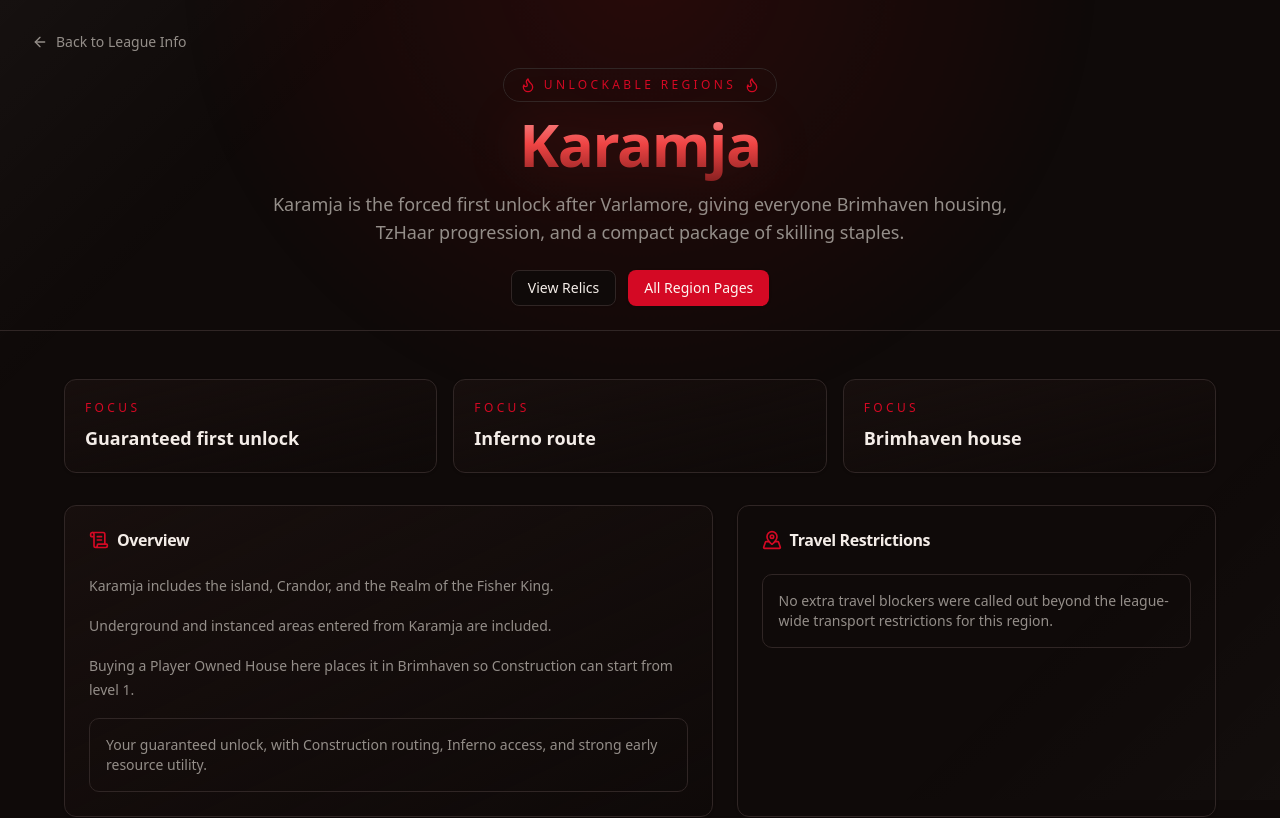
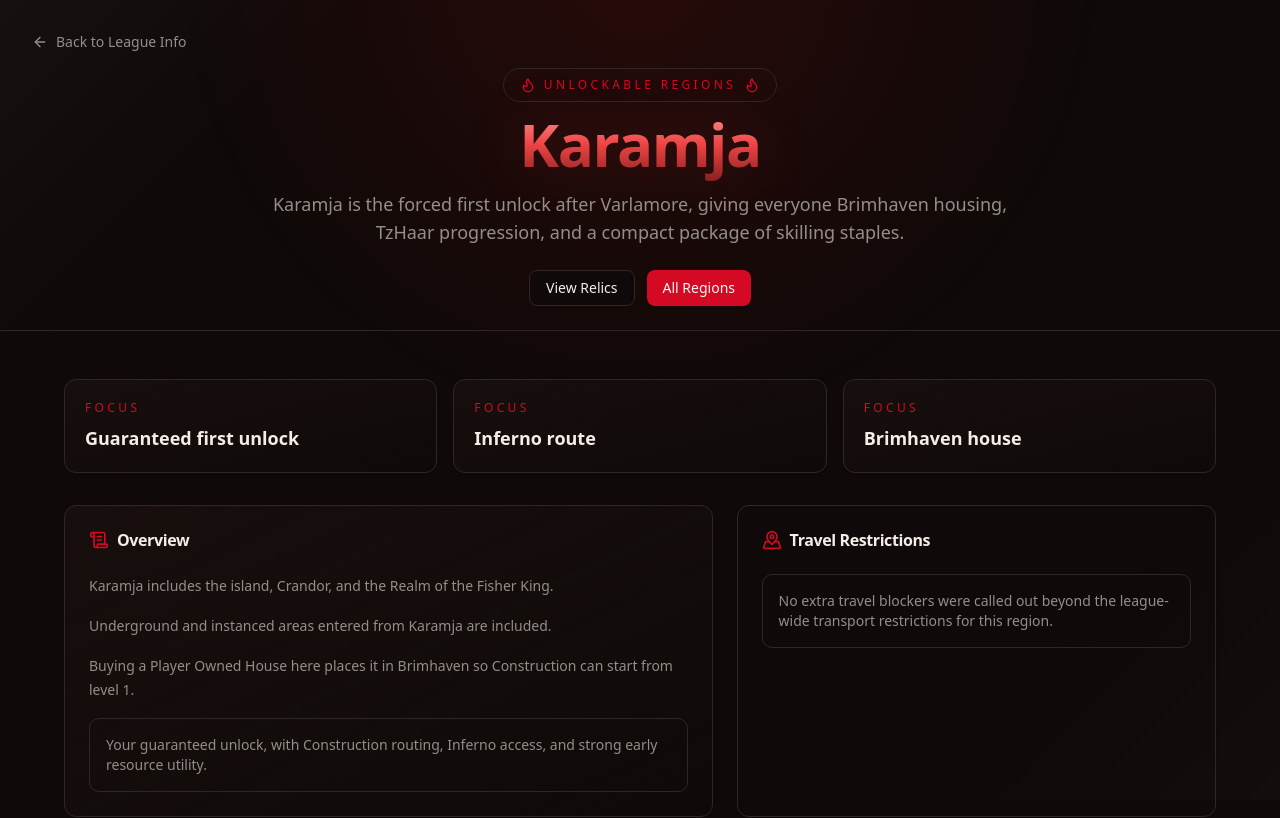
Before and after one commit to DatBear/Demonic-Pacts, a React (Vite) app: page /regions/karamja in a window 1280 px wide. Shown: the top 818 px of the page. Built offline with nearby package versions, Linux system fonts and the light colour scheme.

Commit message:
Tiny text update

```diff
--- a/src/pages/RegionDetail.tsx
+++ b/src/pages/RegionDetail.tsx
@@ -68,7 +68,7 @@
     backLabel="Back to League Info"
     actions={<>
       <Link to="/relics"><Button variant="outline">View Relics</Button></Link>
-      <Link to="/info#regions"><Button>All Region Pages</Button></Link>
+      <Link to="/info#regions"><Button>All Regions</Button></Link>
     </>}
   >
     <section className="container mx-auto px-4 py-12">
```
